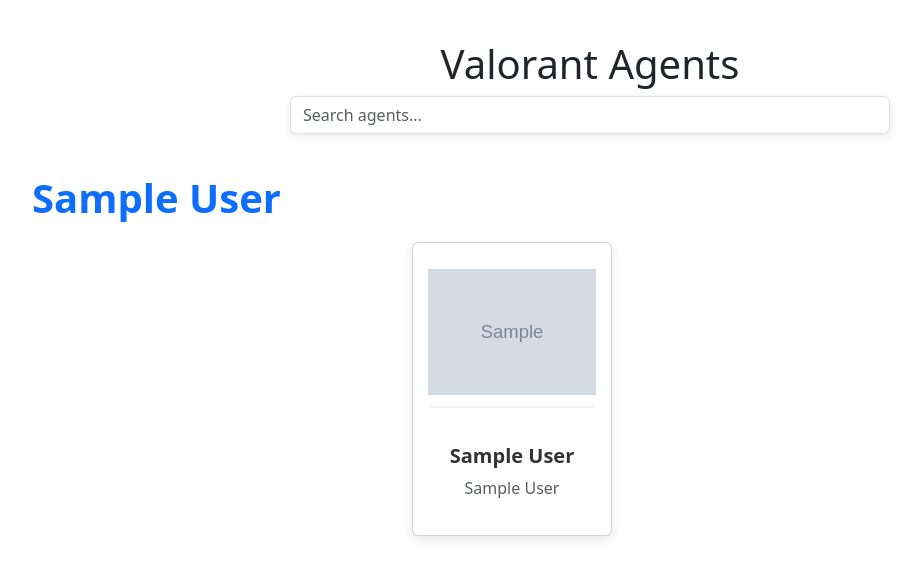
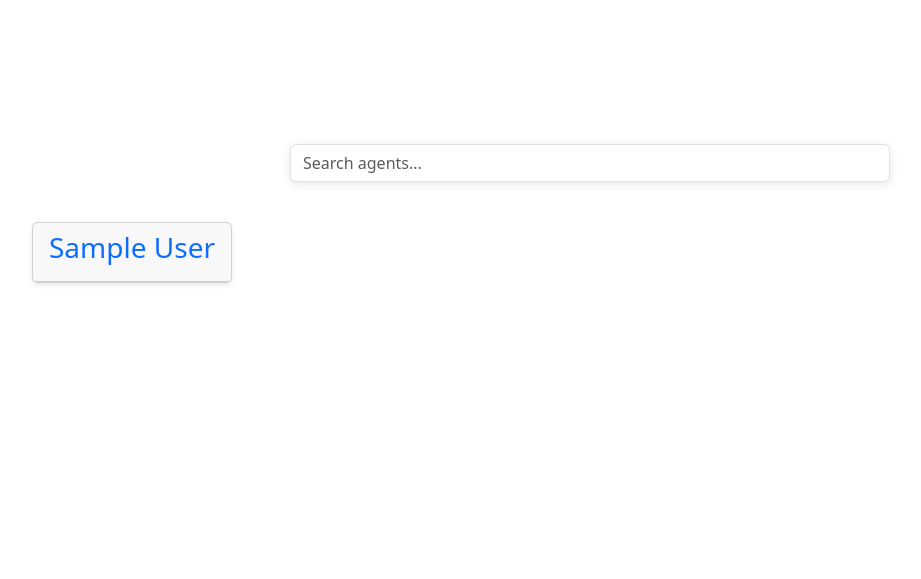
Before and after one commit to staten-island-tech/flask-api-project-Axronl7, a Flask app: page / in a window 1280 px wide. Shown: the top 579 px of the page, without its empty margins (50-971 px from the left). Run offline with Flask 3, Linux system fonts and the light colour scheme; grey boxes marked "Sample" are stand-in pictures; a database or web service that is not in the repository returns one stand-in record (values such as "Sample title"); data that the repository does not hold is empty.

Commit message:
oh em ge

```diff
--- a/static/style.css
+++ b/static/style.css
@@ -391,3 +391,25 @@ h1 {
 .hidden {
   display: none;
 }
+
+
+
+
+/* abilities.css */
+
+/* Styling for the abilities section */
+.ability-item {
+  cursor: pointer;
+  margin-bottom: 10px;
+}
+
+.ability-description {
+  display: none;
+  margin-left: 20px;
+  font-style: italic;
+  color: #555;
+}
+
+.ability-item:hover {
+  color: #007bff;
+}
--- a/templates/index.html
+++ b/templates/index.html
@@ -10,17 +10,24 @@
 </head>
 
 <body>
-  <div class="container">
-    <h1>Valorant Agents</h1> <!-- General header for the index page -->
+  <div class="container mt-5">
+    <h1 class="text-center text-white">Valorant Agents</h1> <!-- General header for the index page -->
 
     <div class="search-container">
       <input type="text" id="searchInput" class="search-bar form-control mb-4" placeholder="Search agents...">
     </div>
 
+    <div class="row row-cols-1 row-cols-md-2 row-cols-lg-3 g-4">
       {% for role, role_agents in agents_by_role.items() %}
-      <div class="role-section mb-5">
-        <h2 class="text-primary">{{ role }}</h2>
-        <div class="agent-grid row row-cols-1 row-cols-md-2 row-cols-lg-3 g-4">
+        <div class="col">
+          <!-- Card for each Role -->
+          <div class="role-card card" data-bs-toggle="collapse" data-bs-target="#collapse{{ loop.index }}" aria-expanded="false" aria-controls="collapse{{ loop.index }}">
+            <div class="card-header text-center">
+              <h3 class="text-primary">{{ role }}</h3>
+            </div>
+            <div id="collapse{{ loop.index }}" class="collapse">
+              <div class="card-body">
+                <div class="row row-cols-1 row-cols-md-2 row-cols-lg-3 g-4">
                   {% for agent in role_agents %}
                     <div class="col">
                       <a href="{{ url_for('agent_detail', uuid=agent.id) }}" class="agent-card card text-center" data-name="{{ agent.name | lower }}">
@@ -34,7 +41,11 @@
                   {% endfor %}
                 </div>
               </div>
+            </div>
+          </div>
+        </div>
       {% endfor %}
+    </div>
   </div>
 
   <script src="https://cdn.jsdelivr.net/npm/bootstrap@5.3.0-alpha1/dist/js/bootstrap.bundle.min.js"></script>
```
Also changed, not shown: templates/agent.html (+15 -37 lines). Lines whose indentation alone changed are shown as unchanged.
